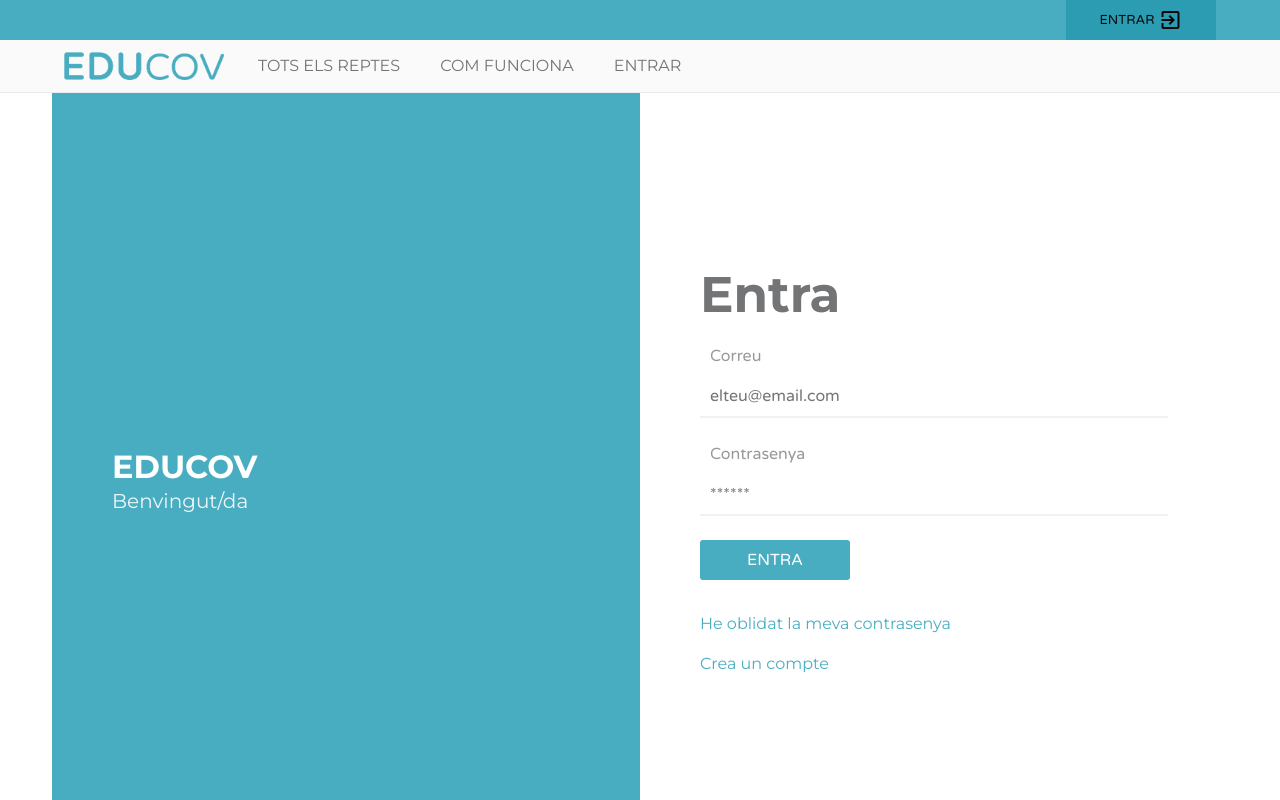
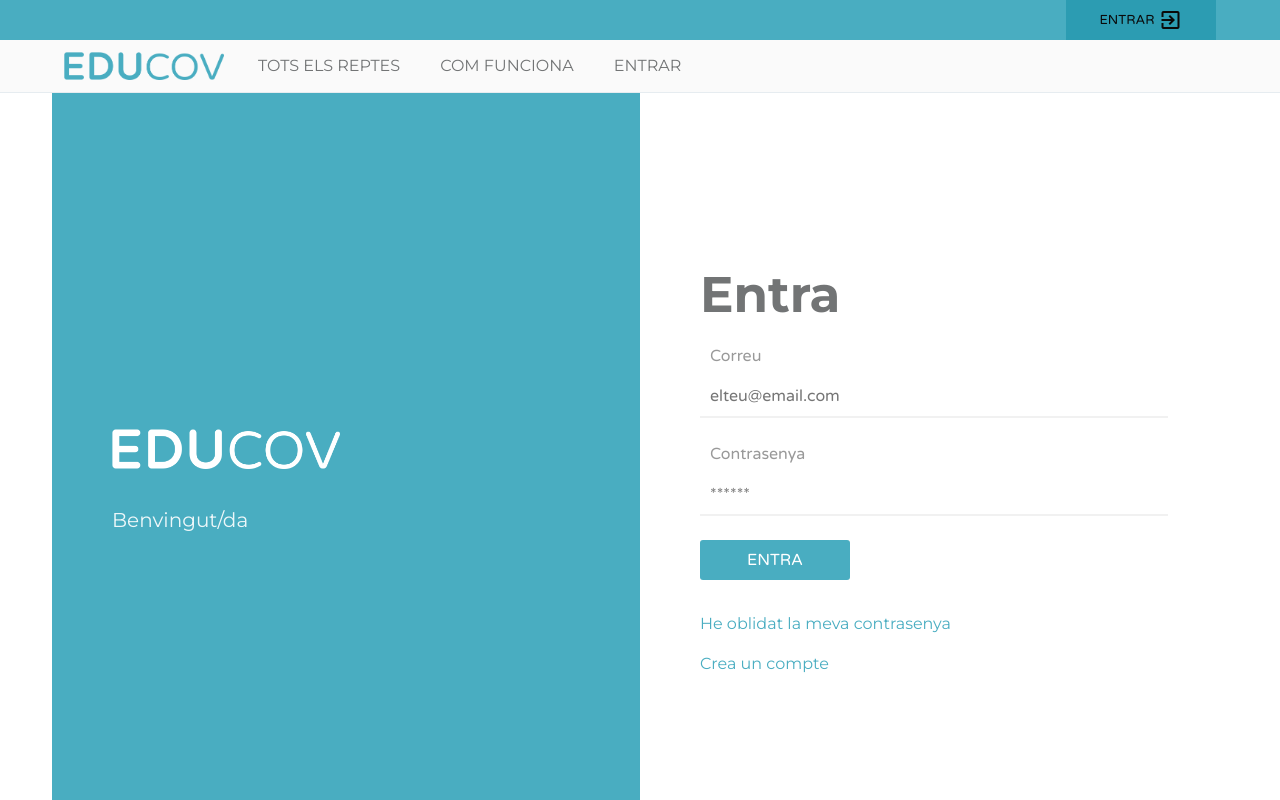
Before and after one commit to zarpilla/educov, a Vue app: page /login in a window 1280 px wide. Shown: the top 800 px of the page. Built offline with nearby package versions, Linux system fonts and the light colour scheme; no server answers; the database is empty; what vue-simple-markdown, vue-sweetalert2 would draw is missing.

Commit message:
design improvements

```diff
--- a/src/components/FileUpload.vue
+++ b/src/components/FileUpload.vue
@@ -20,11 +20,6 @@
         <p>
           <a href="javascript:void(0)" @click="reset()">Upload again</a>
         </p>
-        <!-- <ul class="list-unstyled">
-          <li v-for="item in uploadedFiles" v-bind:key="item.name">
-            <img :src="item.url" class="img-responsive img-thumbnail" :alt="item.originalName">
-          </li>
-        </ul> -->
       </div>
       <!--FAILED-->
       <div v-if="isFailed">
--- a/src/components/Footer.vue
+++ b/src/components/Footer.vue
@@ -10,7 +10,7 @@
       >
     </cookie-law>
     <div class="educov has-text-centered">
-      <img id="educov-footer" src="@/assets/images/educov-white-logo.png" />
+      <img alt="EDUCOV" id="educov-footer" src="@/assets/images/educov-white-logo.png" />
     </div>
     <div class="developed has-text-centered">
       Projecte desenvolupat per <a href="https://webcoop.cat" target="_blank">webcoop</a> durant la <a href="https://hackovid.cat" target="_blank">hackató hackovid</a> per aportar solucions a les necessitats de la ciutadania durant el confinament
--- a/src/components/Home.vue
+++ b/src/components/Home.vue
@@ -7,7 +7,7 @@
         <div class="container has-margin-top-3">
           <div class="columns">
             <div class="column is-9">
-              <img id="educov" src="@/assets/images/educov-logo.png" />
+              <img alt="EDUCOV" id="educov" src="@/assets/images/educov-logo.png" />
               <div class="more">
                 <!-- <div class="subtitle" id="educov-title">Autoaprenentatge</div>
                 <p class="desc" id="educov-subtitle">
--- a/src/components/Login.vue
+++ b/src/components/Login.vue
@@ -10,7 +10,10 @@
         <div class="column hero is-primary is-fullheight is-hidden-mobile">
           <div class="hero-body">
             <div class="container is-centered">
-              <p class="title">EDUCOV</p>
+              <!-- <p class="title">
+                EDUCOV
+              </p> -->
+              <img alt="EDUCOV" class="educov-login" src="@/assets/images/educov-white-logo.png" />
               <p class="subtitle">Benvingut/da</p>
             </div>
           </div>
@@ -297,4 +300,8 @@ export default {
   width: 30px;
   margin-top: 1rem;
 }
+.educov-login{
+  max-height: 40px;
+  margin-bottom: 2rem;
+}
 </style>
--- a/src/components/Navigation.vue
+++ b/src/components/Navigation.vue
@@ -36,7 +36,7 @@
       <div class="container">
         <div class="navbar-brand">
           <router-link class="navbar-item logo" to="/">
-            <img src="@/assets/images/educov-logo.png" />
+            <img alt="EDUCOV" src="@/assets/images/educov-logo.png" />
           </router-link>
 
 
```
Also changed, not shown: src/assets/images/ALT.png.
